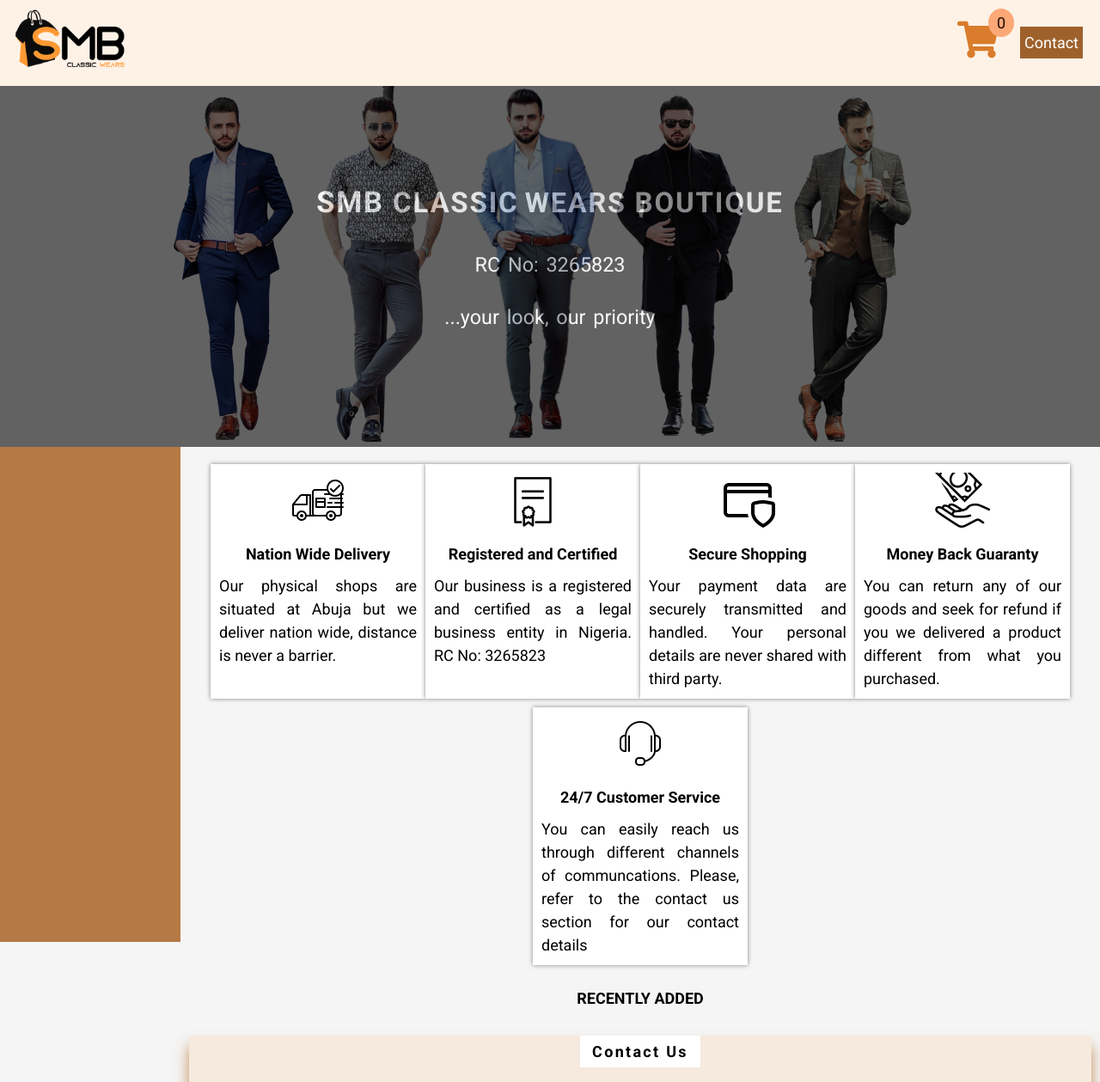
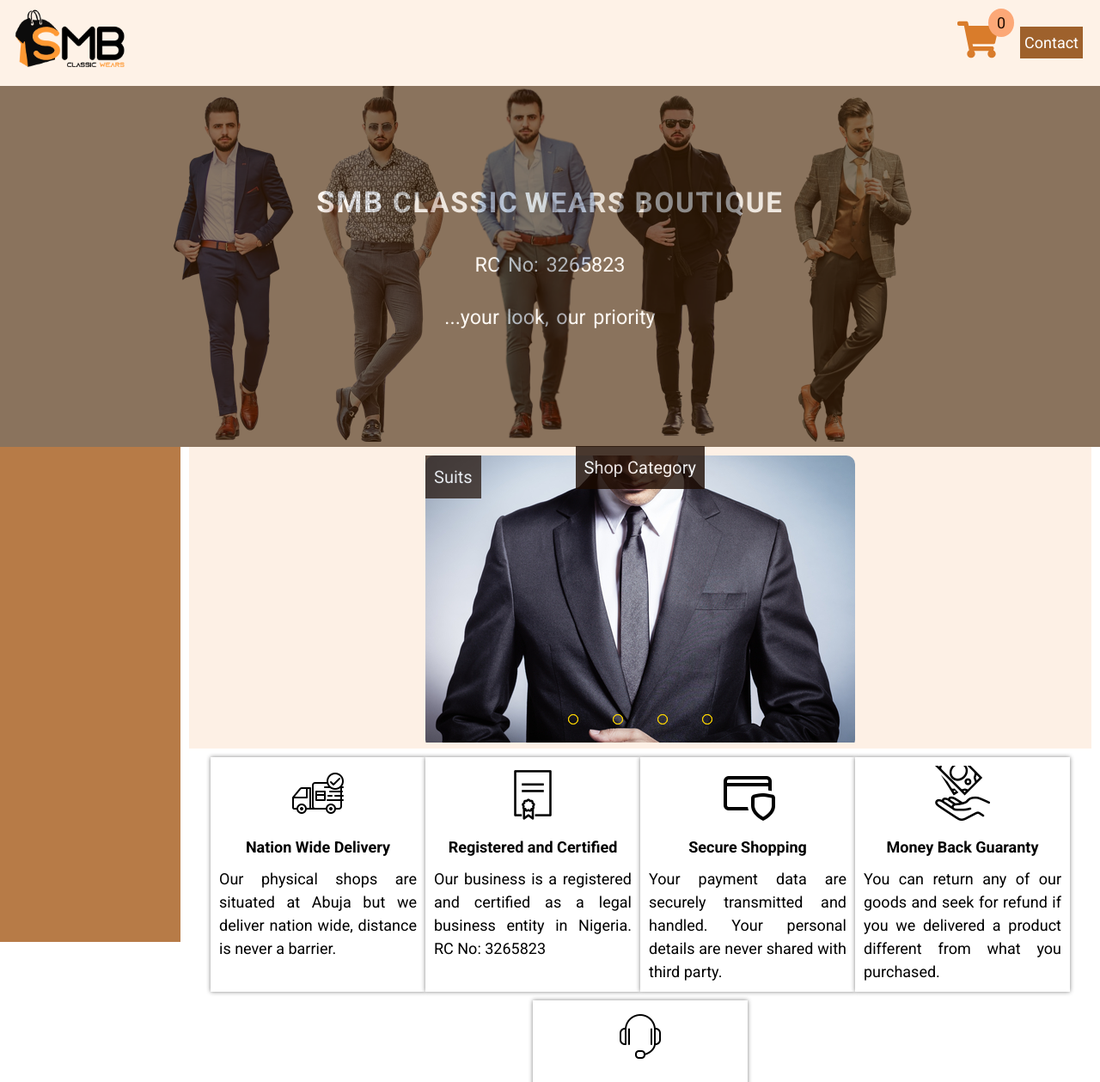
Before and after one commit to Emeka-Onwuepe/e-commerce-pro, a Django app: page / in a window 1280 px wide. Shown: the top 1259 px of the page at 86% size. Run offline with Django 4.2, Linux system fonts and the light colour scheme; data that the repository does not hold is empty.

Commit message:
added sliding category

```diff
--- a/Frontview/templates/frontview/home.html
+++ b/Frontview/templates/frontview/home.html
@@ -13,7 +13,8 @@
     <link rel="stylesheet" type="text/css" href="{% static 'CSS/homeproductpage.css' %}">
     <link rel="stylesheet" type="text/css" href="{% static 'CSS/general.css' %}">
     <link rel="stylesheet" type="text/css" href="{% static 'CSS/loader.css' %}">{% block styles %}
-    <link rel="stylesheet" type="text/css" href="{% static 'CSS/slides.css' %}">{% endblock styles %}
+    <link rel="stylesheet" type="text/css" href="{% static 'CSS/slides.css' %}">
+    <link rel="stylesheet" type="text/css" href="{% static 'CSS/slide_category.css' %}">{% endblock styles %}
     <link rel="shortcut icon" href="{% static 'CSS/logo.png' %}" type="image/png">
     <link rel="apple-touch-icon" href="{% static 'CSS/logo.png' %}">
     <link rel="icon" href="{% static 'CSS/logo4.png' %}" type="image/png"> {% block title %}
@@ -103,7 +104,12 @@
                 </div>
                 {% block main %}
 
+                <section class="slide_category">
+                    {% include "frontview/slide_category.html" %}
+                </section>
+
                 <section class="category_items">
+
                     {% for category in sorted_categories %}
                     <div id='catgorylist'>
                         <div class="innercategory">
--- /dev/null
+++ b/Frontview/templates/frontview/slide_category.html
@@ -0,0 +1,129 @@
+<!-- <div id='catgorylist'>
+    <div class="innercategory">
+        <a class="catlink" href="{% url 'frontview:categoryView' 1 %}"> {{category}}</a>
+        <a class="catlink2" href="{% url 'frontview:categoryView' 2 %}">Shop Category</a>
+        <img src="" alt="{{category.name}} image" />
+    </div>
+</div> -->
+{% load static %}
+<div class="slider">
+    <div class="slides">
+        <input type="radio" name="radio_btn" onclick="handleClick(this)" id="radio1">
+        <input type="radio" name="radio_btn" onclick="handleClick(this)" id="radio2">
+        <input type="radio" name="radio_btn" onclick="handleClick(this)" id="radio3">
+        <input type="radio" name="radio_btn" onclick="handleClick(this)" id="radio4">
+
+        <div class="slide first" id="1">
+            <a class="catlink" href="{% url 'frontview:categoryView' 1 %}"> Suits</a>
+            <a class="catlink2" href="{% url 'frontview:categoryView' 2 %}">Shop Category</a>
+            <img src="{% static 'CSS/slide_img/suits.jpg' %}" alt="Suits image" />
+        </div>
+
+        <div class="slide" id="2">
+            <a class="catlink" href="{% url 'frontview:categoryView' 1 %}"> Shoes</a>
+            <a class="catlink2" href="{% url 'frontview:categoryView' 2 %}">Shop Category</a>
+            <img src="{% static 'CSS/slide_img/shoes.jpg' %}" alt=" Shoes image" />
+        </div>
+
+        <div class="slide" id="3">
+            <a class="catlink" href="{% url 'frontview:categoryView' 1 %}">Shirts</a>
+            <a class="catlink2" href="{% url 'frontview:categoryView' 2 %}">Shop Category</a>
+            <img src="{% static 'CSS/slide_img/shirts.jpg' %}" alt="Shirts image" />
+        </div>
+
+        <div class="slide" id="4">
+            <a class="catlink" href="{% url 'frontview:categoryView' 1 %}">Travelling Boxes</a>
+            <a class="catlink2" href="{% url 'frontview:categoryView' 2 %}">Shop Category</a>
+            <img src="{% static 'CSS/slide_img/box.jpg' %}" alt="Travelling Boxes image" />
+        </div>
+
+        <div class="navigation-auto">
+            <div class="auto-btn1"></div>
+            <div class="auto-btn2"></div>
+            <div class="auto-btn3"></div>
+            <div class="auto-btn4"></div>
+        </div>
+
+    </div>
+
+    <div class="navigation-manual">
+        <label for="radio1" class="manual-btn"></label>
+        <label for="radio2" class="manual-btn"></label>
+        <label for="radio3" class="manual-btn"></label>
+        <label for="radio4" class="manual-btn"></label>
+        <!-- <label for="radio5" class="manual-btn"></label> -->
+    </div>
+
+</div>
+
+<script>
+    let counter = 1
+    const handleLinkDisplay = (num, auto = true) => {
+        if (!auto) {
+            counter = num
+
+
+        }
+        let arr;
+        switch (num) {
+            case 1:
+                arr = [2, 3, 4]
+                break;
+            case 2:
+                arr = [1, 3, 4]
+                break;
+            case 3:
+                arr = [2, 1, 4]
+                break;
+            case 4:
+                arr = [2, 3, 1]
+                break;
+
+        }
+
+        let inVeiw = document.getElementById(num)
+        let incatlinks = inVeiw.getElementsByTagName("a")
+        let catlink2 = inVeiw.getElementsByClassName('catlink2')[0]
+
+        let inVeiwWidth = inVeiw.clientWidth
+        let inVeiwHeight = inVeiw.clientHeight
+
+        for (id of arr) {
+            let outVeiw = document.getElementById(id)
+            let catlinks = outVeiw.getElementsByTagName("a")
+            for (link of catlinks) {
+                link.style.display = 'none'
+            }
+        }
+
+        setTimeout(() => {
+            for (link of incatlinks) {
+                link.style.display = 'block'
+            }
+            let left = (inVeiwWidth - catlink2.offsetWidth) / 2
+            let top = (inVeiwHeight - catlink2.offsetHeight) / 2
+            catlink2.style.marginLeft = left + 'px'
+            catlink2.style.marginTop = top + 'px'
+
+        }, 1500)
+
+    }
+
+    handleLinkDisplay(counter)
+    setInterval(() => {
+        document.getElementById('radio' + counter).checked = true;
+        handleLinkDisplay(counter)
+        counter++
+        if (counter > 4) {
+            counter = 1
+        }
+    }, 5000)
+
+    const handleClick = (elem) => {
+        const slides = document.getElementsByName('slide')
+        for (slide of slides) {
+            slide.style.display = "none"
+        }
+        handleLinkDisplay(parseInt(elem.id[5]), false)
+    }
+</script>
--- a/static/CSS/frontview.css
+++ b/static/CSS/frontview.css
@@ -1,5 +1,5 @@
 body {
-    background-color: whitesmoke;
+    background-color: white;
 }
 
 .menu {
@@ -175,16 +175,19 @@
     padding: 10px;
     opacity: 0.7;
     font-size: 20px;
+    display: none;
 }
 
 .catlink2 {
     position: absolute;
     background-color: #1C0B01;
     padding: 10px;
+    /* z-index: 1; */
     opacity: 0.8;
     font-size: 20px;
     margin-top: 120px;
     margin-left: 70px;
+    display: none;
 }
 
 #catgorylist img {
--- /dev/null
+++ b/static/CSS/slide_category.css
@@ -0,0 +1,224 @@
+.slide_category {
+    display: flex;
+    justify-content: center;
+    align-items: center;
+    margin-top: -20px;
+    padding-top: 10px;
+    background-color: #F7BF8D3B;
+    /* z-index: 2; */
+}
+
+.slider {
+    /* width: 500px;
+    height: auto; */
+    border-radius: 10px;
+    overflow: hidden;
+}
+
+.slides {
+    display: flex;
+    /* width: 500px;
+    height: auto; */
+}
+
+.slides input {
+    display: none;
+}
+
+.slide {
+    /* width: 20%; */
+    transition: 2s;
+}
+
+
+/* .slide img {
+    width: 500px;
+    height: auto;
+} */
+
+.navigation-manual {
+    position: absolute;
+    margin-top: -40px;
+    display: flex;
+    justify-content: center;
+}
+
+.slider,
+.slides,
+.slide img,
+.navigation-manual,
+.navigation-auto {
+    width: 280px;
+    height: auto;
+}
+
+.manual-btn {
+    border: 1px solid gold;
+    padding: 5px;
+    border-radius: 10px;
+    cursor: pointer;
+    transition: 1s;
+}
+
+.manual-btn:not(:last-child) {
+    margin-right: 40px;
+}
+
+.manual-btn:hover {
+    background: #F7BF8D3B;
+}
+
+#radio1:checked~.first {
+    margin-left: 0px;
+}
+
+#radio2:checked~.first {
+    margin-left: -280px;
+}
+
+#radio3:checked~.first {
+    margin-left: -560px;
+}
+
+#radio4:checked~.first {
+    margin-left: -840px;
+}
+
+
+/* #radio5:checked~.first {
+    margin-left: 0px;
+} */
+
+.navigation-auto {
+    position: absolute;
+    display: flex;
+    /* width: 500px; */
+    justify-content: center;
+    margin-top: 154px;
+}
+
+.navigation-auto div {
+    border: 1px solid gold;
+    padding: 5px;
+    border-radius: 10px;
+    transition: 1s;
+}
+
+.navigation-auto div:not(:last-child) {
+    margin-right: 40px;
+}
+
+#radio1:checked~.navigation-auto .auto-btn1 {
+    background-color: gold;
+}
+
+#radio2:checked~.navigation-auto .auto-btn2 {
+    background-color: gold;
+}
+
+#radio3:checked~.navigation-auto .auto-btn3 {
+    background-color: gold;
+}
+
+#radio4:checked~.navigation-auto .auto-btn4 {
+    background-color: gold;
+}
+
+@media screen and (min-width:360px) {
+    .slider,
+    .slides,
+    .slide img,
+    .navigation-manual,
+    .navigation-auto {
+        width: 340px;
+        height: auto;
+    }
+    #radio2:checked~.first {
+        margin-left: -340px;
+    }
+    #radio3:checked~.first {
+        margin-left: -680px;
+    }
+    #radio4:checked~.first {
+        margin-left: -1020px;
+    }
+    .navigation-auto {
+        margin-top: 193px;
+    }
+}
+
+@media screen and (min-width:460px) {
+    .slider,
+    .slides,
+    .slide img,
+    .navigation-manual,
+    .navigation-auto {
+        width: 440px;
+        height: auto;
+    }
+    #radio2:checked~.first {
+        margin-left: -440px;
+    }
+    #radio3:checked~.first {
+        margin-left: -880px;
+    }
+    #radio4:checked~.first {
+        margin-left: -1320px;
+    }
+    .navigation-auto {
+        margin-top: 261px;
+    }
+}
+
+@media screen and (min-width:480px) {
+    .slide_category {
+        margin-top: -20px;
+        padding-top: 10px;
+    }
+    .slider,
+    .slides,
+    .slide img,
+    .navigation-manual,
+    .navigation-auto {
+        width: 460px;
+        height: auto;
+    }
+    #radio2:checked~.first {
+        margin-left: -460px;
+    }
+    #radio3:checked~.first {
+        margin-left: -920px;
+    }
+    #radio4:checked~.first {
+        margin-left: -1380px;
+    }
+    .navigation-auto {
+        margin-top: 273px;
+    }
+}
+
+@media screen and (min-width:520px) {
+    .slide_category {
+        margin-top: -10px;
+    }
+    .slider,
+    .slides,
+    .slide img,
+    .navigation-manual,
+    .navigation-auto {
+        width: 500px;
+        height: auto;
+    }
+    #radio2:checked~.first {
+        margin-left: -500px;
+    }
+    #radio3:checked~.first {
+        margin-left: -1000px;
+    }
+    #radio4:checked~.first {
+        margin-left: -1500px;
+    }
+    .navigation-auto {
+        margin-top: 301px;
+    }
+}
--- a/static/CSS/slides.css
+++ b/static/CSS/slides.css
@@ -2,6 +2,7 @@
     display: flex;
     justify-content: center;
     overflow: hidden;
+    background-color: #FEF2E7;
 }
 
 .innerbanner {
@@ -20,7 +21,7 @@
     text-align: center;
     width: 100%;
     height: 420px;
-    background-color: #000 ! important;
+    background-color: #3C1F02 ! important;
     opacity: 0.6;
     box-sizing: border-box;
 }
```
Also changed, not shown: static/CSS/slide_img/box.jpg (added), static/CSS/slide_img/box1.jpg (added), static/CSS/slide_img/shirts.jpg (added), static/CSS/slide_img/shoes.jpg (added), static/CSS/slide_img/suits.jpg (added).
